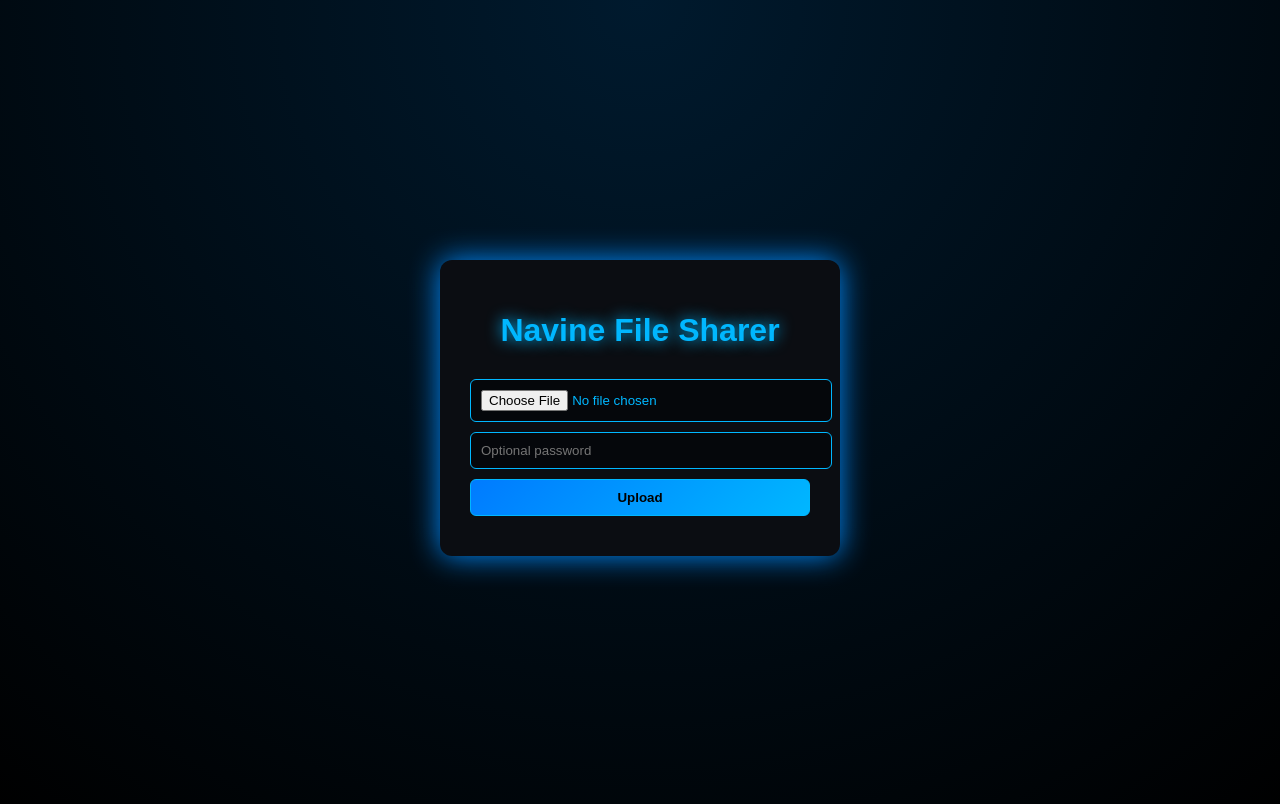
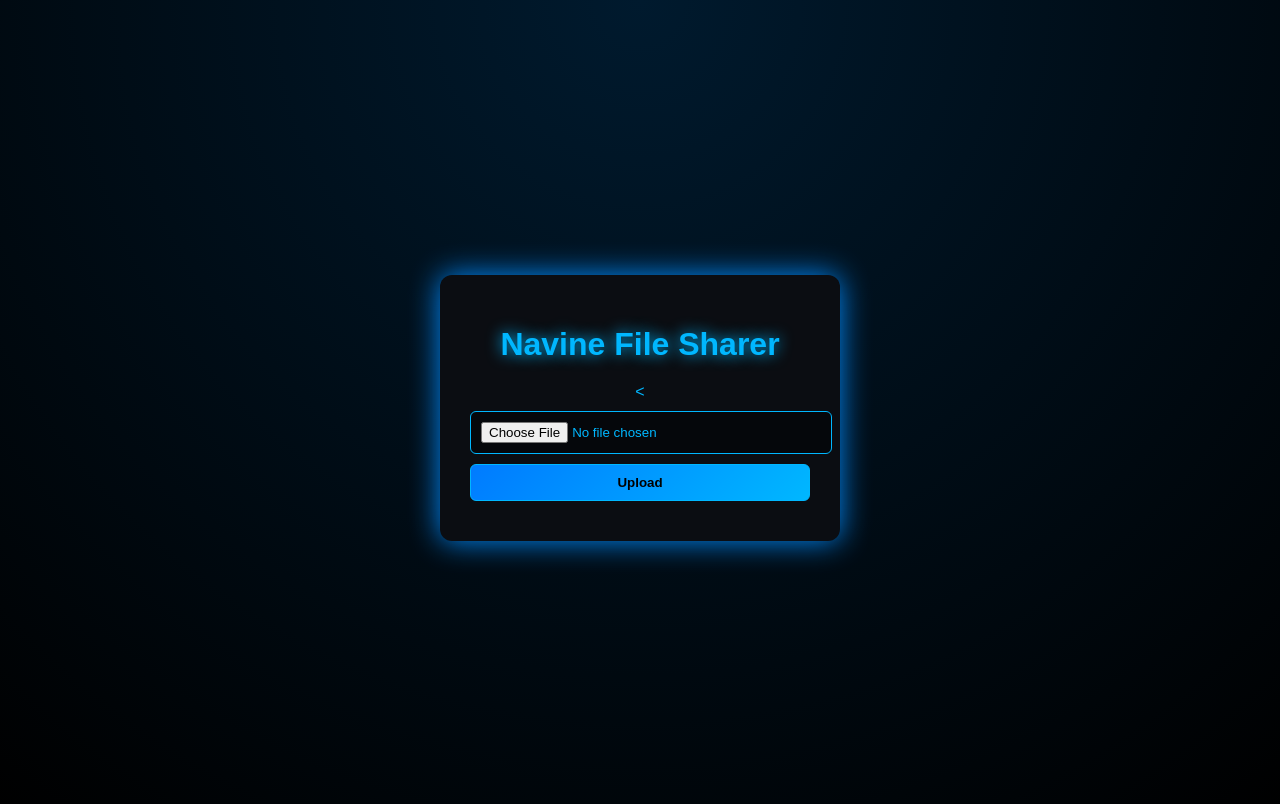
Before and after one commit to NavineDevs/Navine-File-Sharer, a website: page public/index.html in a window 1280 px wide. Drawn offline with Linux system fonts and the light colour scheme.

Commit message:
Update index.html

```diff
--- a/public/index.html
+++ b/public/index.html
@@ -7,9 +7,8 @@
 <body>
   <div class="box">
     <h1>Navine File Sharer</h1>
-    <input type="file" id="file">
-    <input type="password" id="password" placeholder="Optional password">
-    <button onclick="upload()">Upload</button>
+    <<input type="file" id="file">
+<button onclick="upload()">Upload</button>
     <div id="progress"></div>
     <div id="result"></div>
   </div>
```
